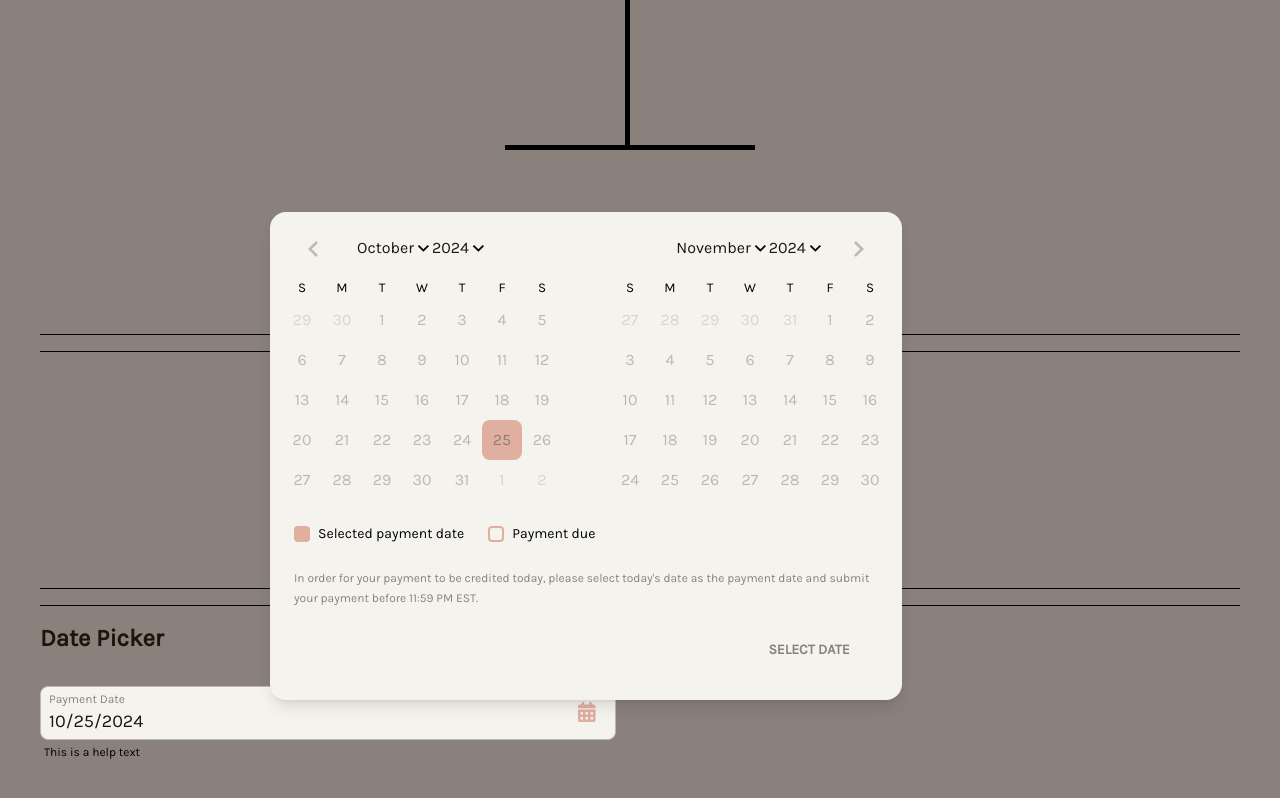
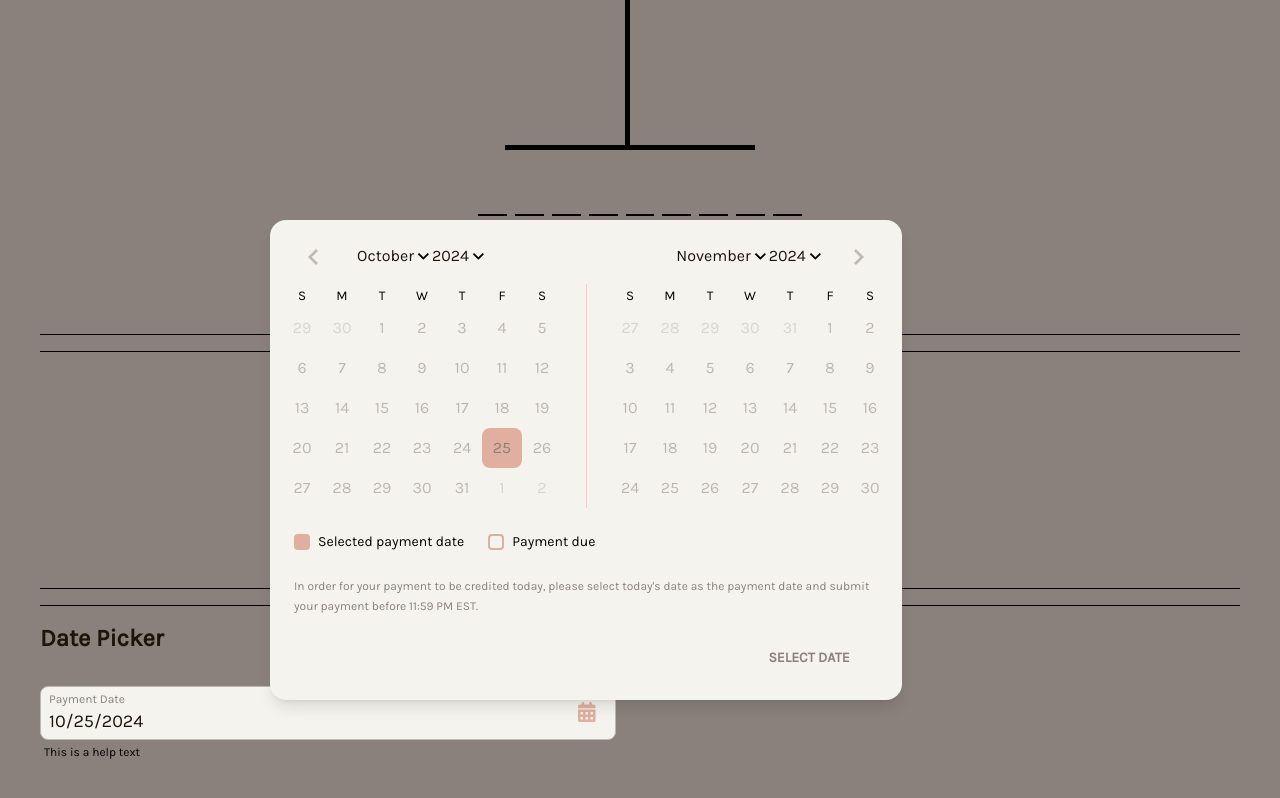
Before and after one commit to jasminepvo/react, a React (Vite) app: page / in a window 1280 px wide. Both pictures are taken after a click on the button 586 px from the left and 1431 px from the top of the page. Shown: the part 717-1515 px from the top of the page. Built offline with nearby package versions, Linux system fonts and the light colour scheme; a web font is replaced by a local one.

Commit message:
feat: add clsx and docs

```diff
--- a/src/components/DatePicker/Calender.tsx
+++ b/src/components/DatePicker/Calender.tsx
@@ -1,6 +1,7 @@
 import { DayPicker } from 'react-day-picker';
 import { CalendarProps } from './types';
 import 'react-day-picker/dist/style.css';
+import clsx from 'clsx';
 
 const formatWeekdayName = (weekday: Date) => {
   return weekday.toLocaleDateString('en-US', { weekday: 'narrow' });
@@ -23,7 +24,12 @@ export const Calendar = ({
 }: CalendarProps) => {
   const baseStyles = {
     root: 'relative',
-    months: 'flex justify-center',
+    months: clsx(
+      'flex justify-center relative',
+      numberOfMonths === 2
+        ? 'after:absolute after:top-10 after:bottom-0 after:w-[1px] after:bg-red-200 after:left-1/2'
+        : ''
+    ),
     day: 'h-10 w-10 text-brown/70 text-base p-0 font-light aria-selected:opacity-100 hover:bg-gray/20 pointer rounded-lg',
     day_button: 'h-10 w-10',
     month_grid: 'w-[100%]',
@@ -51,7 +57,7 @@ export const Calendar = ({
   };
 
   const modifiersClassNames = {
-    paymentDue: 'border-2 border-blush rounded-sm',
+    paymentDue: 'outline-2 outline-blush rounded-sm',
   };
 
   // Create date range constraint
--- a/src/components/DatePicker/DatePicker.tsx
+++ b/src/components/DatePicker/DatePicker.tsx
@@ -16,6 +16,17 @@ import {
   getRequiredFieldError,
 } from './helper';
 import { DatePickerProps, SelectionValue } from './types';
+import clsx from 'clsx';
+
+/**
+ * DatePicker component allows for controlled or uncontrolled date selection.
+ * It also allows for the selection of a payment due date.
+ *
+ * @param {DatePickerProps} props - The props for the DatePicker component.
+ * @returns {JSX.Element} The DatePicker component.
+ *
+ * [Storybook](todo: add link)
+ */
 
 const DatePicker = ({
   className = '',
@@ -162,21 +173,23 @@ const DatePicker = ({
   return (
     <div className='text-left'>
       <div
-        className={`rounded-lg border border-gray bg-cream px-2 py-1 text-lg focus:outline-none ${
-          inputError ? 'border border-red-600' : ''
-        } ${className}`}
+        className={clsx(
+          'rounded-lg border border-gray bg-cream px-2 py-1 text-lg focus:outline-none',
+          inputError && 'border-red-600',
+          className
+        )}
       >
-        {label && (
         <label
           htmlFor={idTextfield || 'date-input'}
-            className={`block text-xs font-normal text-taupe ${
-              inputError ? 'text-red-600' : ''
-            }`}
+          className={clsx(
+            'block text-xs font-normal text-taupe',
+            inputError && 'text-red-600'
+          )}
         >
           {label}
           {required && <span className='text-red-600 ml-1'>*</span>}
         </label>
-        )}
+
         <div className='relative'>
           <input
             type='text'
@@ -194,8 +207,6 @@ const DatePicker = ({
           <Popover.Root
             open={open && !isReadOnly}
             onOpenChange={(isOpen) => {
-              // Prevent closing when clicking outside
-              if (!isOpen) return;
               setOpen(isOpen);
             }}
           >
@@ -208,18 +219,21 @@ const DatePicker = ({
               >
                 <FontAwesomeIcon
                   icon={faCalendarDays}
-                  className={`h-[20px] w-[17.5px] text-blush ${
-                    inputError ? 'text-red-600' : ''
-                  }`}
+                  className={clsx(
+                    'h-[20px] w-[17.5px] text-blush',
+                    inputError && 'text-red-600'
+                  )}
                 />
               </button>
             </Popover.Trigger>
             <Popover.Portal>
               <Popover.Content
-                className={`${
+                className={clsx(
+                  'max-h-[90vh] h-fit overflow-y-auto relative rounded-2xl bg-cream shadow-lg z-10',
                   numberOfMonths === 2 ? 'w-[632px]' : 'w-[366px]'
-                } max-h-[90vh] h-fit overflow-y-auto relative rounded-2xl bg-cream shadow-lg z-10 p-6`}
+                )}
               >
+                <div className='pt-6 px-6'>
                   <Calendar
                     captionLayout={captionLayout}
                     disabled={disabled}
@@ -229,7 +243,9 @@ const DatePicker = ({
                     onSelect={handleCalendarSelect}
                     paymentDueDate={paymentDueDate}
                     required={required}
-                  selected={tempSelectedDate || selectedDateFinal || undefined}
+                    selected={
+                      tempSelectedDate || selectedDateFinal || undefined
+                    }
                     showOutsideDays={showOutsideDays}
                   />
                   {/* Legend */}
@@ -251,7 +267,7 @@ const DatePicker = ({
                     </p>
                   )}
                   {/* Footer */}
-                <div className='sticky bottom-0 right-0 pt-4 w-full bg-cream flex justify-end'>
+                  <div className='sticky bottom-0 right-0 py-4 w-full bg-cream flex justify-end'>
                     <button
                       type='button'
                       className='w-[138px] rounded-md p-4 text-sm font-semibold uppercase text-taupe hover:text-cream hover:bg-blush'
@@ -259,6 +275,7 @@ const DatePicker = ({
                     >
                       Select Date
                     </button>
+                  </div>
                 </div>
               </Popover.Content>
             </Popover.Portal>
```
Lines whose indentation alone changed are shown as unchanged.
